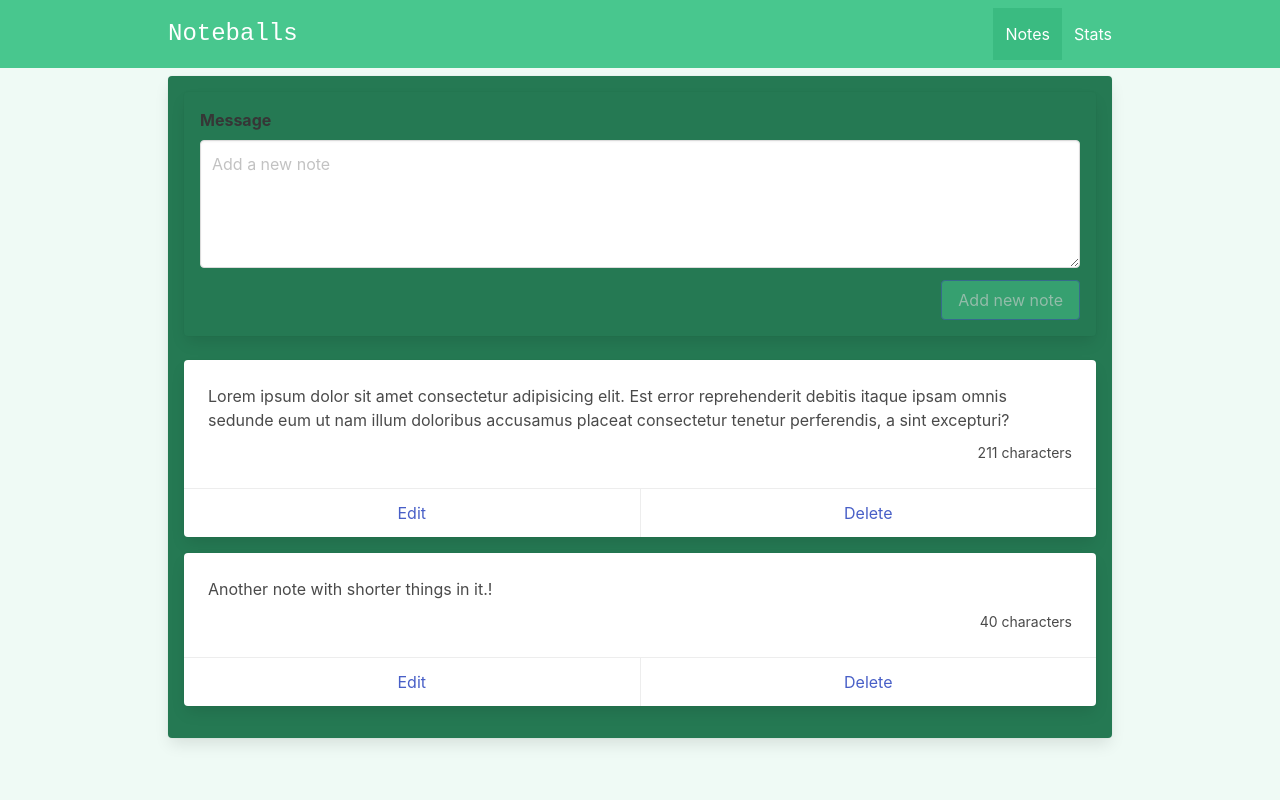
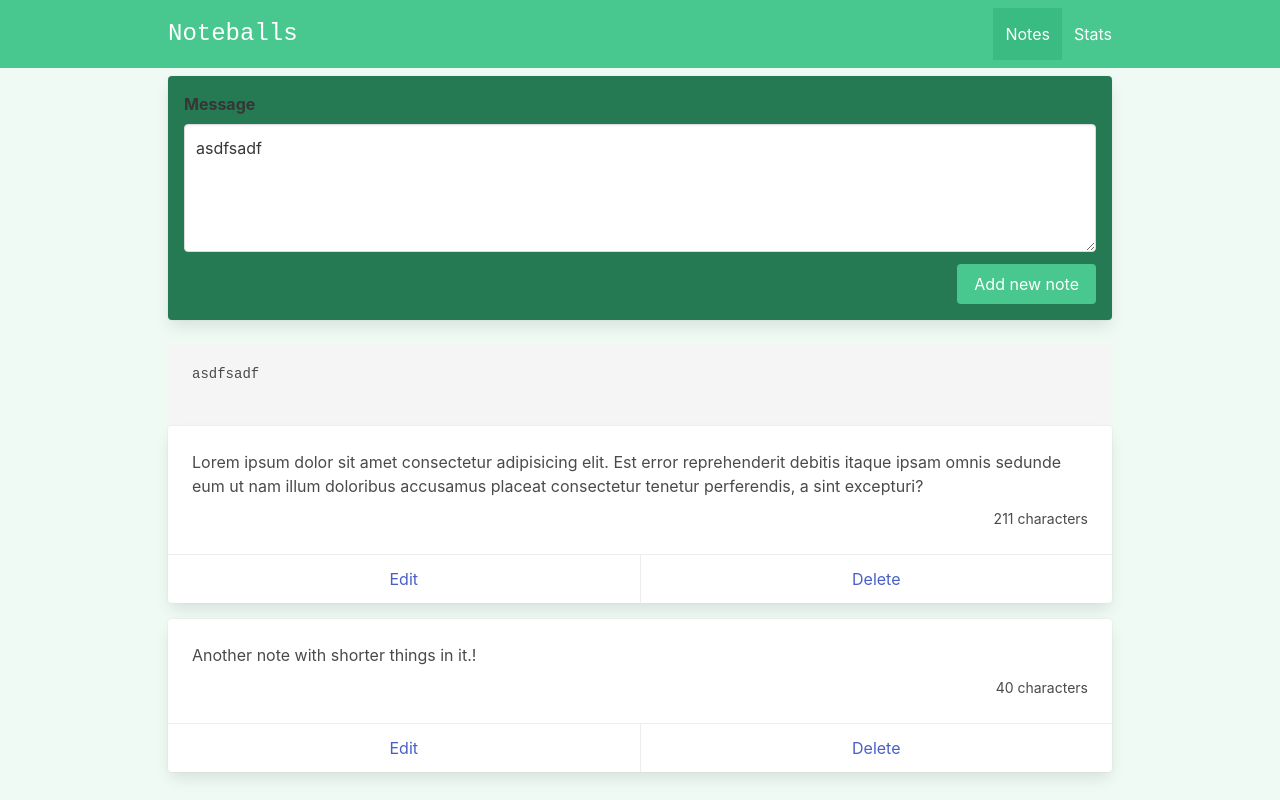
Before and after one commit to coffebean19/vuejs-course-noteballs, a Vue app: page /#/ in a window 1280 px wide. Built offline with nearby package versions, Linux system fonts and the light colour scheme.

Commit message:
Section 16p99.

```diff
--- a/src/components/notes/AddEditNote.vue
+++ b/src/components/notes/AddEditNote.vue
@@ -3,7 +3,8 @@
     <div class="field">
       <label class="label">Message</label>
       <div class="control">
-        <textarea class="textarea" placeholder="Add a new note" ref="newNoteRef" />
+        <textarea :value="props.modelValue" @input="$emit('update:modelValue', modelValue)" class="textarea"
+          placeholder="Add a new note" ref="newNoteRef" />
       </div>
     </div>
 
@@ -14,3 +15,16 @@
     </div>
   </div>
 </template>
+
+<script setup>
+// props
+const props = defineProps({
+  modelValue: {
+    type: String,
+    required: true
+  }
+})
+
+// emits
+const emit = defineEmits(['update:modelValue'])
+</script>
--- a/src/views/ViewNotes.vue
+++ b/src/views/ViewNotes.vue
@@ -1,12 +1,15 @@
 <template>
   <div class="notes">
-    <div class="card has-background-success-dark p-4 mb-5">
-      <AddEditNote>
+    <AddEditNote v-model="newNote">
       <template #buttons>
         <button class="button is-link  has-background-success" @click="addNewNote" :disabled="!newNote">Add new
           note</button>
       </template>
     </AddEditNote>
+
+    <pre>
+{{ newNote }}
+      </pre>
 
     <!-- <div class="field">
         <label class="label">Message</label>
@@ -25,7 +28,6 @@
     <Note v-for="note in storeNotes.notes" :key="note.id" :note="note" @deleteClicked="deleteNote" />
 
   </div>
-  </div>
 </template>
 
 <script setup>
@@ -37,7 +39,7 @@ import { useStoreNotes } from '@/stores/storeNotes'
 
 // notes
 
-const newNote = ref('');
+const newNote = ref('asdfsadf');
 const newNoteRef = ref(null);
 
 const storeNotes = useStoreNotes();
```
Lines whose indentation alone changed are shown as unchanged.
